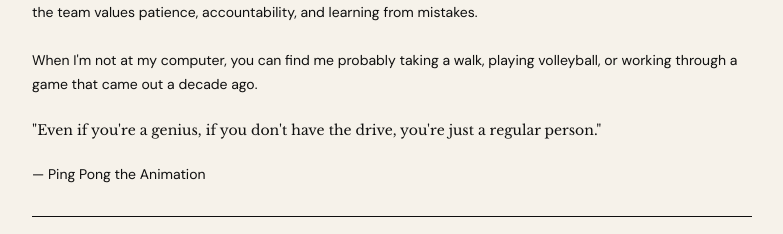
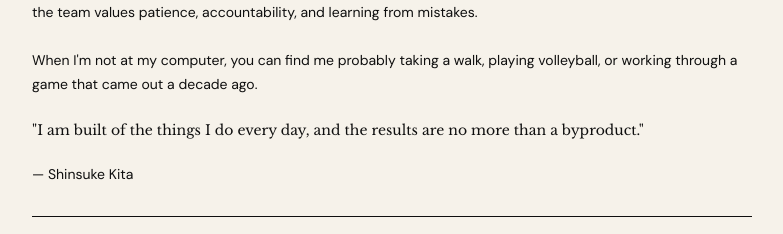
Before and after one commit to SerenePrince/noahpn, a React (Vite) app: page / in a window 1280 px wide. Shown: the part 1286-1520 px from the top of the page, without its empty margins (248-1031 px from the left). Built offline with nearby package versions, Linux system fonts and the light colour scheme.

Commit message:
Updated quote

```diff
--- a/src/components/About.jsx
+++ b/src/components/About.jsx
@@ -63,10 +63,10 @@ function About() {
               a decade ago.
             </p>
             <p className="tagline">
-              "Even if you're a genius, if you don't have the drive, you're just
-              a regular person."
+              "I am built of the things I do every day, and the results are no
+              more than a byproduct."
             </p>
-            <p className="text-sm">— Ping Pong the Animation</p>
+            <p className="text-sm">— Shinsuke Kita</p>
           </div>
 
           {/* Divider */}
```
